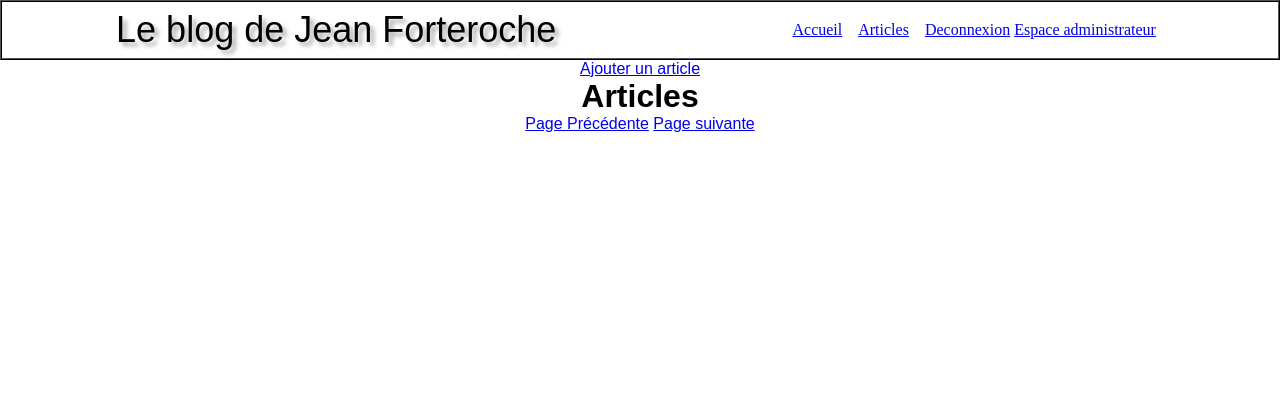
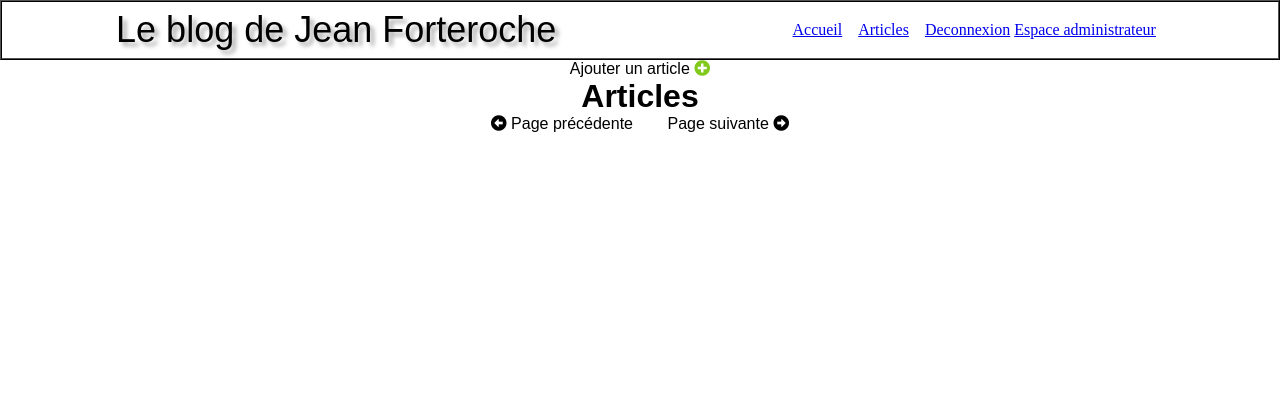
Before and after one commit to AChesnel/Projet-4, a PHP site: page /projet4/index.php?action=pageArticles in a window 1280 px wide. Shown: the top 420 px of the page. Run offline with PHP 8.4, Linux system fonts and the light colour scheme; the visitor is signed in with stand-in values (Sample User, id 1); data that the repository does not hold is empty; some libraries are stand-ins or nearby versions; some web fonts are replaced.

Commit message:
Upgrade graphique icones

```diff
--- a/assets/css/style.css
+++ b/assets/css/style.css
@@ -195,6 +195,15 @@ nav {
 	margin-bottom: 25px;
 }
 
+#ajoutArticle {
+	text-decoration: none;
+	color: black;
+}
+
+.fa-plus-circle {
+	color: #82c91e;
+}
+
 #bulleArticle {
 	width: 90%;
 	margin: 0 auto;
@@ -206,9 +215,17 @@ nav {
 }
 
 #titrePageArticle {
-	font-size: 18px;
+	font-size: 21px;
 	font-weight: bold;
 	margin-bottom: 10px;
+	color: #15aabf;
+	text-decoration: underline black;
+}
+
+.pagePrecedente, .pageSuivante {
+	text-decoration: none;
+	color: black;
+	margin: 15px;
 }
 
 #envoyerArticle {
--- a/view/frontend/article.php
+++ b/view/frontend/article.php
@@ -10,8 +10,8 @@
 		<div id="blocArticle">
 		        <?= ($article['content']) ?>
 		        <div id="dateArticle">Écrit le : <?= htmlspecialchars($article['creation_date_fr']) ?></div>
-		        <a href="http://localhost/projet4/index.php?action=article&id=<?= $previousID?>">Page précédente</a>
-		        <a href="http://localhost/projet4/index.php?action=article&id=<?= $nextID ?>">Page suivante</a>
+		        <a class="pagePrecedente" href="http://localhost/projet4/index.php?action=article&id=<?= $previousID?>"><i class="fas fa-arrow-alt-circle-left"></i> Page précédente</a>
+		        <a class="pageSuivante" href="http://localhost/projet4/index.php?action=article&id=<?= $nextID ?>">Page suivante <i class="fas fa-arrow-alt-circle-right"></i></a>
 		</div>
 		<h2>Commentaires</h2>
 		<div id="blocCommentaires">
--- a/view/frontend/pageArticles.php
+++ b/view/frontend/pageArticles.php
@@ -2,20 +2,21 @@
 
 <div id="blocSite">
 	<?php if(isset($_SESSION['role']) && $_SESSION['role'] === 'admin') : ?>
-		<a href="http://localhost/projet4/index.php?action=ajouterArticle">Ajouter un article</a>
+		<a id="ajoutArticle" href="http://localhost/projet4/index.php?action=ajouterArticle">Ajouter un article <i class="fas fa-plus-circle"></i></a>
 	<?php endif ?>
 	<h1>Articles</h1>
 		<div class="articles">
 			<?php  foreach ($articles as $article) :?>
 				<div id="bulleArticle">
-				    	<h2 id="titrePageArticle"><?= htmlspecialchars($article['title']) ?></h2>
+				    	<a href="http://localhost/projet4/index.php?action=article&amp;id=<?= $article['id'] ?>"><h2 id="titrePageArticle"><?= htmlspecialchars($article['title']) ?></h2></a>
+
 				    	<?= htmlspecialchars(substr($article['content'], 493,350)) ?> <a href="http://localhost/projet4/index.php?action=article&amp;id=<?= $article['id'] ?>">Lire la suite...</a>
 
 				</div>
 			 <?php endforeach;?>
 	 	</div>
-	 	<a href="http://localhost/projet4/index.php?action=pageArticles&page=<?= $previousPage?>">Page Précédente</a>
-	 	<a href="http://localhost/projet4/index.php?action=pageArticles&page=<?= $nextPage ?>">Page suivante</a>
+	 	<a class="pagePrecedente" href="http://localhost/projet4/index.php?action=pageArticles&page=<?= $previousPage?>"><i class="fas fa-arrow-alt-circle-left"></i> Page précédente</a>
+	 	<a class="pageSuivante" href="http://localhost/projet4/index.php?action=pageArticles&page=<?= $nextPage ?>">Page suivante <i class="fas fa-arrow-alt-circle-right"></i></a>
 </div>
 
 <?php include('footer.php');?>
```
